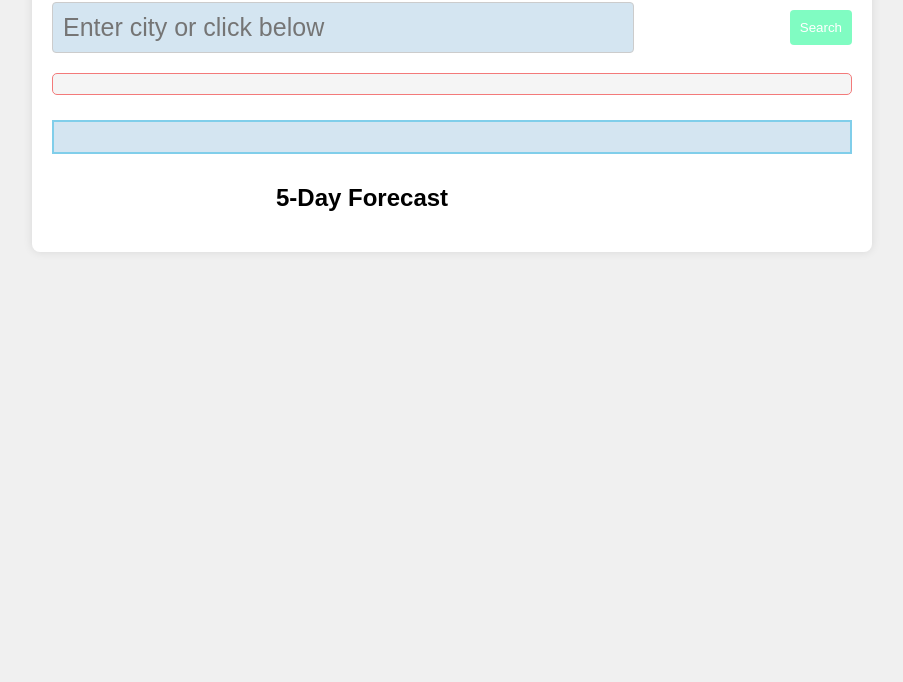
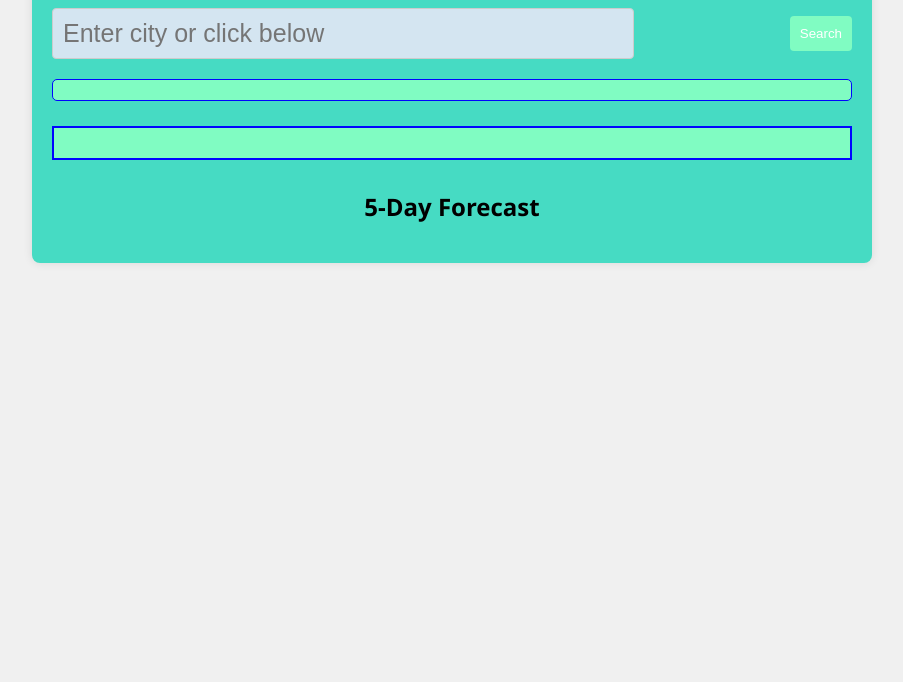
Before and after one commit to dougyfresh208/weather-page, a plain HTML site: page index.html in a window 1280 px wide. Shown: the part 118-800 px from the top of the page, without its empty margins (188-1091 px from the left). Drawn offline with Linux system fonts and the light colour scheme.

Commit message:
updated css

```diff
--- a/assets/style.css
+++ b/assets/style.css
@@ -1,19 +1,14 @@
 body {
-    font-family: 'Arial', sans-serif;
+    font-family:'Segoe UI', Tahoma, Verdana, sans-serif;
     background-color: #f0f0f0;
-  }
-
-  body {
-    font-family: 'Arial', sans-serif;
     margin: 0;
     padding: 0;
-    background-color: #f0f0f0;
 }
 
 #app-container {
     max-width: 800px;
     margin: 20px auto;
-    background-color: #fff;
+    background-color: #46dbc3;
     padding: 20px;
     border-radius: 8px;
     box-shadow: 0 0 10px rgba(0, 0, 0, 0.1);
@@ -48,20 +43,22 @@ body {
 
 #recent-searches {
     margin-top: 20px;
-    border: solid #f37a7a 1px;
+    border: solid #0004ff 1px;
     border-radius: 5px;
     padding: 10px;
-    background-color: #f5f5f5;
+    background-color: #80fcc2;
 }
 
 #current-weather-card-container {
-
-border: solid #80ceea 2px;
-margin-top: 25px;
-margin-bottom: 15px;
-padding: 15px;
-background-color: #d4e5f1;
-
+    border: solid #0004ff 2px;
+    margin-top: 25px;
+    margin-bottom: 15px;
+    padding: 15px;
+    background-color: #80fcc2;
+    display: flex;
+    flex-direction: column;
+    justify-content: center; /* Center content horizontally */
+    align-items: center; /* Center content vertically */
 }
 .weather-card {
     display: flex;
@@ -80,8 +77,12 @@ background-color: #d4e5f1;
 }
 
 #forecast-heading {
-    margin-left:28%;
+    text-align: center; /* Center the text horizontally */
     margin-top: 30px;
+}
 
-
+#weather-cards-container {
+    display: flex;
+    flex-wrap: wrap;
+    justify-content: center; /* Center content horizontally */
 }
```
